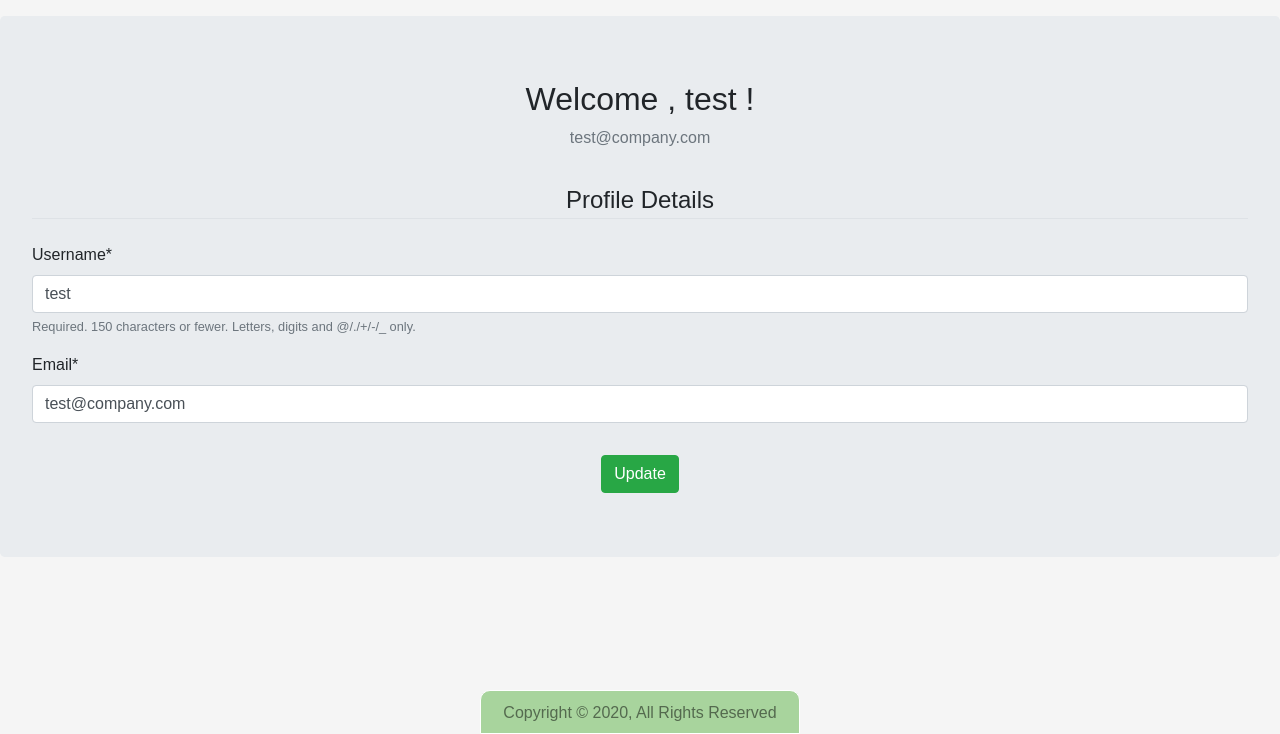
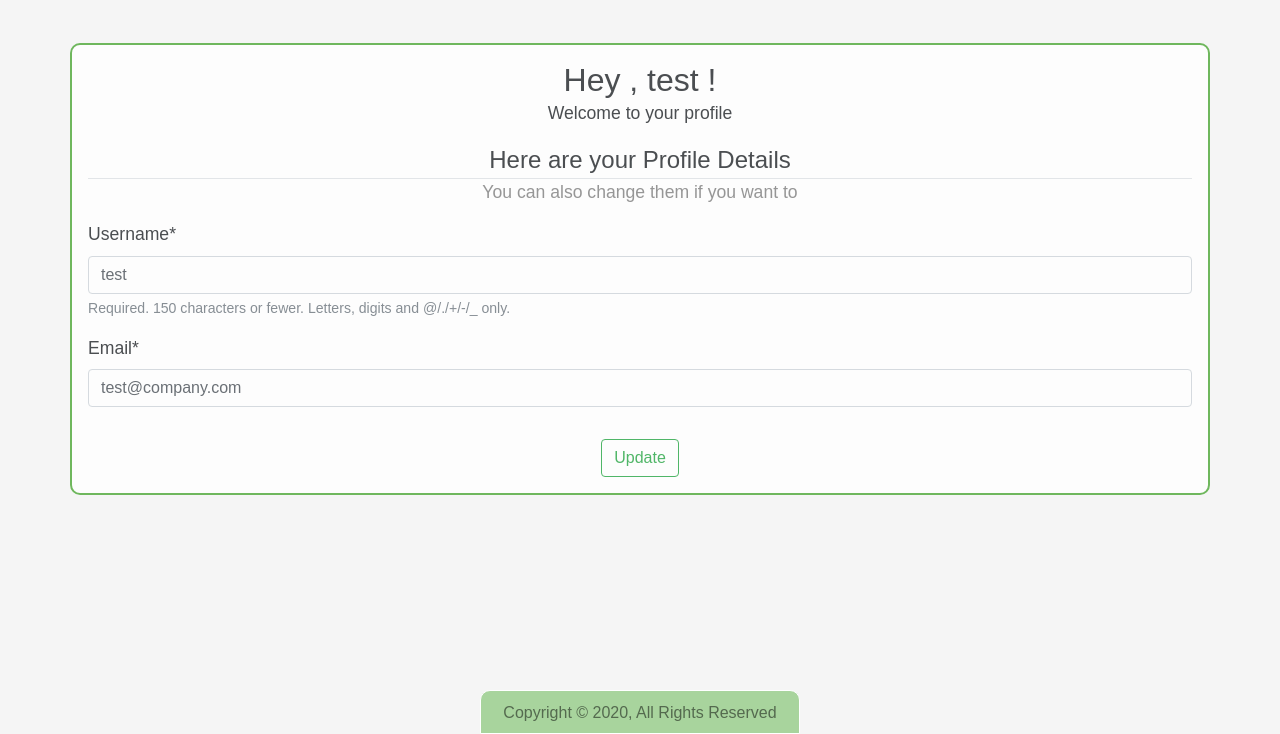
Before and after one commit to friskycodeur/IPL-fanstation, a Django app: page /profile/ in a window 1280 px wide. Shown: the part 66-800 px from the top of the page. Run offline with Django 3.2, Linux system fonts and the light colour scheme; a user stored in the database is signed in; some libraries are stand-ins or nearby versions; some web fonts are replaced.

Commit message:
feat: User profile template

```diff
--- a/templates/profile.html
+++ b/templates/profile.html
@@ -2,28 +2,24 @@
 {% load crispy_forms_tags %}
 {% block content %}
 
-
-<div class="jumbotron mt-3">
-    <div class="media">
-      <div class="media-body">
-        <h2 class="account-heading text-center">Welcome , {{ user.username }} !</h2>
-        <p class="text-secondary text-center">{{ user.email }}</p>
+<div class="container p-3 mx-auto d-block mb-0 post-form">
+  <div class="text-center">
+  <h2 class="mb-0"> Hey , {{user.username}} !</h2>
+  <p class="mt-0"> Welcome to your profile </p>
 </div>
-    </div>
-    <!-- FORM HERE -->
-    <div class="content-section mt-3">
   <form method="POST" enctype="multipart/form-data">
   {% csrf_token %}
   <fieldset class="form-group">
-        <legend class='border-bottom mb-4 text-center'>Profile Details </legend>
+      <legend class='border-bottom mb-0 text-center'>Here are your Profile Details</legend>
+      <p class="mt-0 text-black-50 text-center">You can also change them if you want to</p>
       {{ u_form|crispy  }}
 
   </fieldset>
   <div class="text-center">
-        <button class='btn justify-center btn-success' type='submit'>Update</button>
+      <button class='btn btn-outline-success justify-center' type='submit'>Update</button>
   </div>
+
   </form>
-      </div>
 </div>
 
 {% endblock content %}
```
Lines whose indentation alone changed are shown as unchanged.
